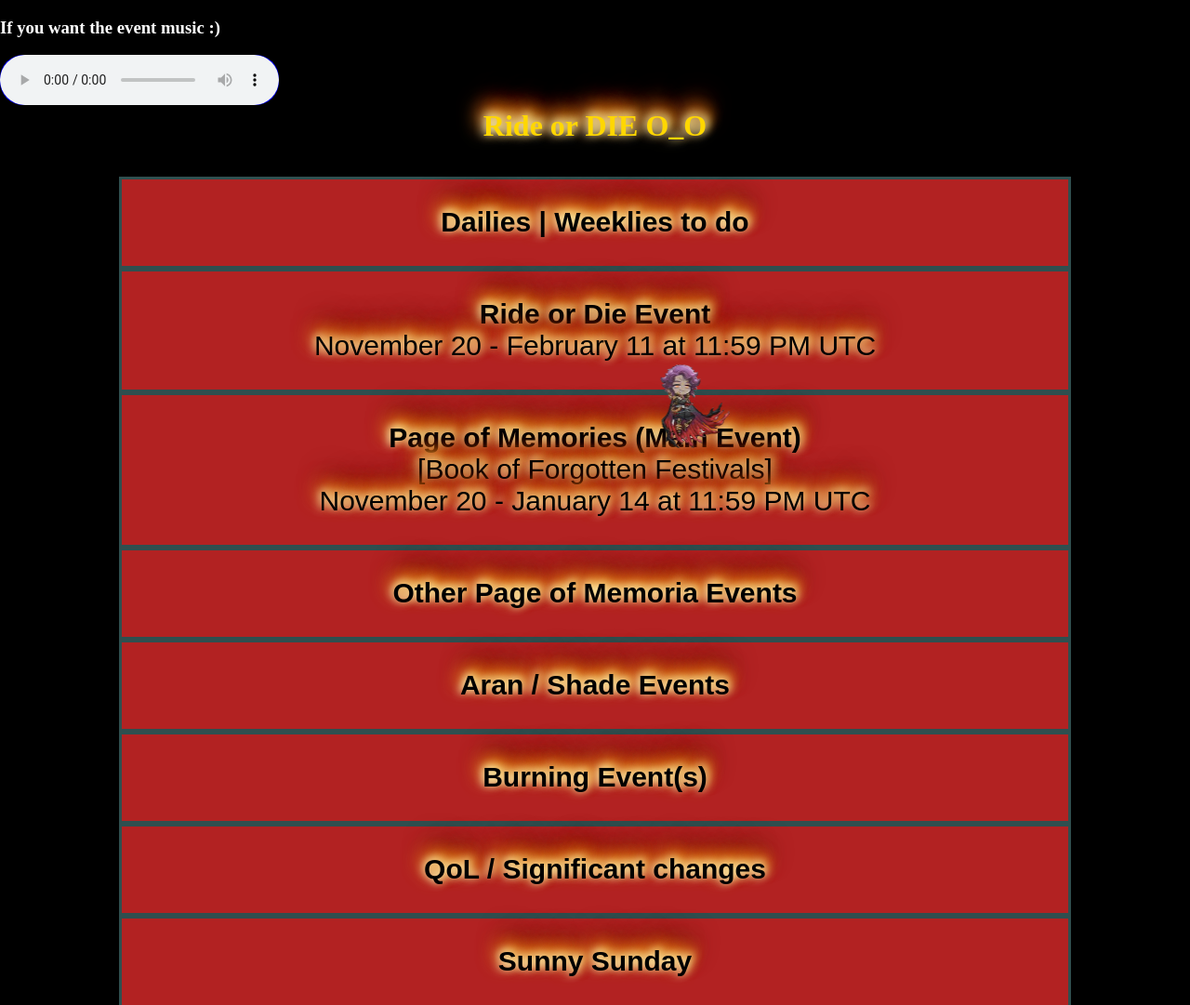
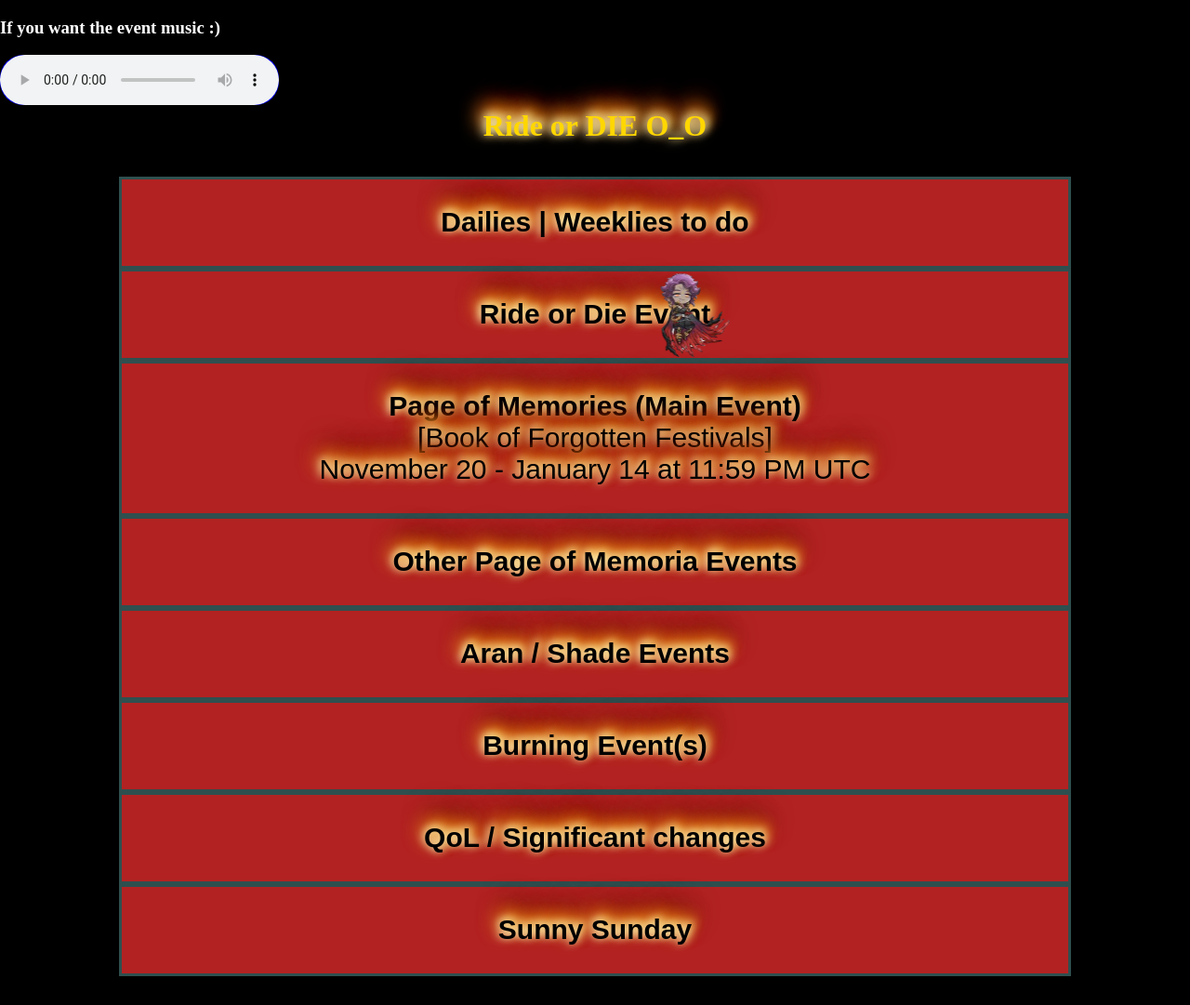
Before and after one commit to CometEventInfo/GoWestEvent, a plain HTML site: page index.html in a window 1280 px wide. Shown: the top 1081 px of the page at 93% size. After the commit the page ends 1050 px from the top, so only its background shows below. Drawn offline with Linux system fonts and the light colour scheme.

Commit message:
Update index.html

```diff
--- a/index.html
+++ b/index.html
@@ -10,6 +10,13 @@
 <body>
 <button onclick="topFunction()" id="myBtn" title="Go to top">Top</button>
 
+
+
+<div class="canvas">
+  <div class="butterfly">
+    <img class="no-border" src="CometEventsImages/RideOrDie/Kazax.png">
+  </div>
+</div>
 <!--
 <h1 class="center-me">TITLE</h1>
 <div class="icon-bar">
@@ -24,12 +31,6 @@
 <div>
   <h3 style="color: white;">If you want the event music :)</h3>
   <audio id="audioID" autoplay loop controls> <source src="CometEventsImages/MaypleIsland/maplestory19thAnn.mp3"  type="audio/mp3"></audio>
-</div>
-
-<div class="canvas">
-  <div class="butterfly">
-    <img class="no-border" src="CometEventsImages/RideOrDie/Kazax.png">
-  </div>
 </div>
 
 
@@ -62,7 +63,7 @@
   </div>
 </div>
 
-<button class="accordion"><li><a href="#!" class="fire"><span class="bold-me">Ride or Die Event</span><br>November 20 - February 11 at 11:59 PM UTC</a></li></button>
+<button class="accordion"><li><a href="#!" class="fire"><span class="bold-me">Ride or Die Event</span></a></li></button>
 <div class="panel">
 
 <h2 class="center-me" style="text-decoration: underline;">Dark Ride (Boss Challenge):</h2>
@@ -198,7 +199,7 @@
   <p>Special burning just for Aran / Shades</p>
 </div>
 
-<button class="accordion"><li><a href="#!" class="fire"><span class="bold-me">Blossoming by Moonshade: Flower Scroll - Aran</span><br>[November 20 - February 11 at 11:59 PM UTC]</a></li></button>
+<button class="accordion"><li><a href="#!" class="fire"><span class="bold-me">Blossoming by Moonshade: Flower Scroll - Aran</span<br>[November 20 - February 11 at 11:59 PM UTC]</a></li></button>
 <div class="panel">
   <h3>Can get a good title (roughly pink bean x yeti title) for training aran / shade to lv.230</h3>
   <p>Extra rewards for leveling Aran: <a target="_blank" href="https://www.nexon.com/maplestory/news/all/21375#BlossomingbyMoonshadeHyperBurningFlowerScroll">Rewards</a></p>
```
